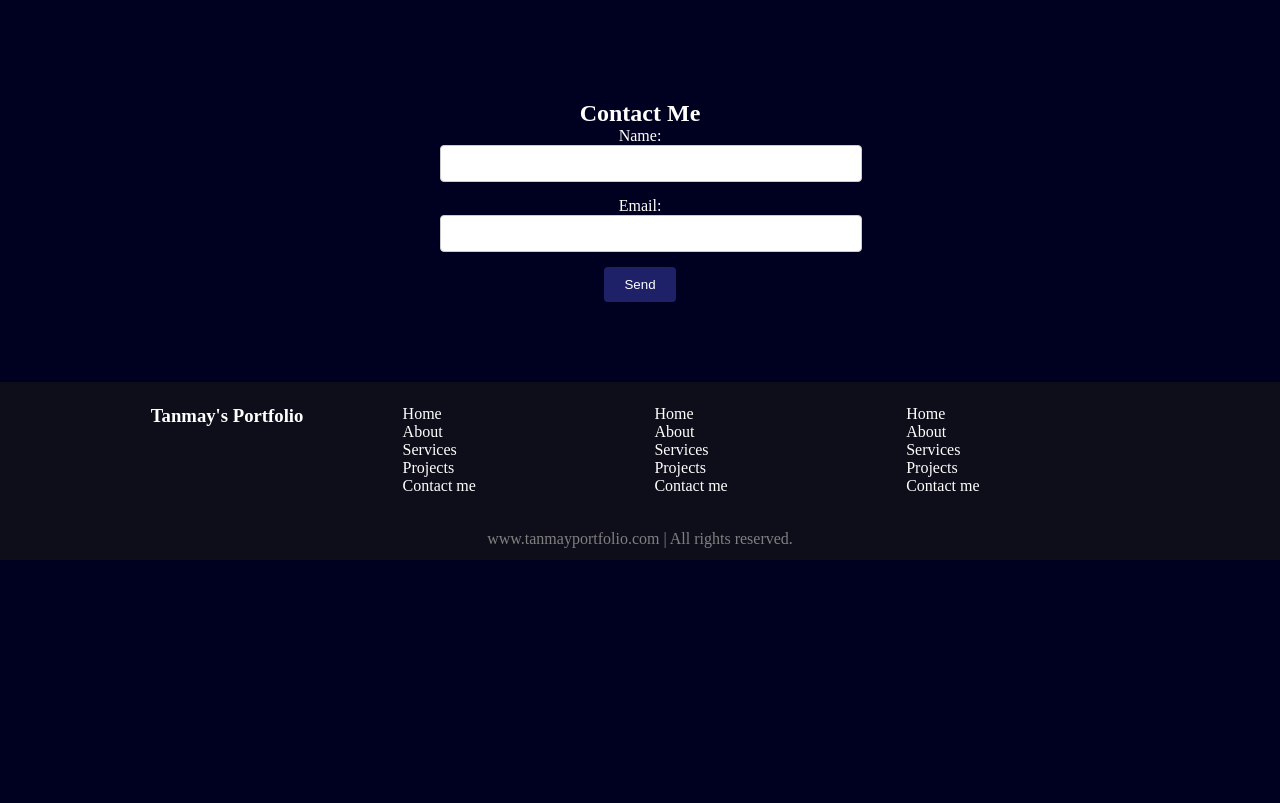
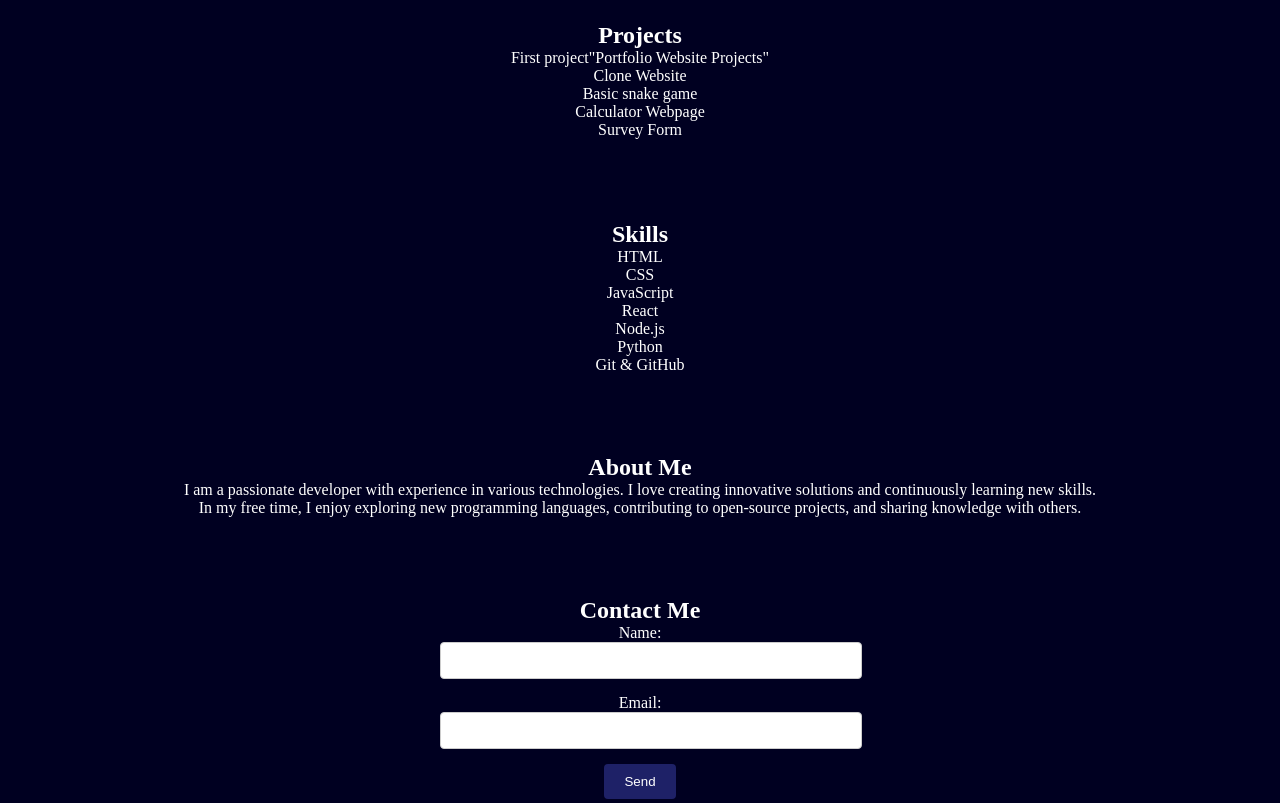
Before and after one commit to tanmay-ign/first-project, a plain HTML site: page index.html in a window 1280 px wide. Shown: the part 1160-1963 px from the top of the page. Before the commit the page ends 1720 px from the top, so only its background shows below. Drawn offline with nearby package versions, Linux system fonts and the light colour scheme.

Commit message:
Update index.html

```diff
--- a/index.html
+++ b/index.html
@@ -5,6 +5,9 @@
     <meta name="viewport" content="width=device-width, initial-scale=1.0">
     <title>Tanmay's Portfolio</title>
     <style>
+        html {
+            scroll-behavior: smooth;
+        }
         * {
             margin: 0;
             padding: 0;
@@ -153,10 +156,10 @@
             <div class="right "></div>
             <ul>
                 <li><a href="/">Home</a></li>
-                <li><a href="/">About</a></li>
-                <li><a href="/">Services</a></li>
-                <li><a href="/">Projects</a></li>
-                <li><a href="/">Contact me</a></li>
+                <li><a href="#about">About</a></li>
+                <li><a href="#skills">Skills</a></li>
+                <li><a href="#projects">Projects</a></li>
+                <li><a href="#contact">Contact me</a></li>
             </ul>
         </nav>
     </header>
@@ -181,7 +184,7 @@
         <hr>
         <section class="secondsection">
             <span class="text-gray">What I have done so far</span>
-            <h1>Past experience</h1>
+            <h1>Work experience</h1>
 
             <div class="box">
                 <div class="vertical">
@@ -217,15 +220,42 @@
                         Software developer- Youtube (2018-2024)
                 </div>
                 <div class="vertical-desc">
-
                 </div>
                 </div>
+                </div>
+        </section>
 
+        <section class="projects-section" id="projects" style="margin:  0 100px; text-align: center;padding: 2px;">
+            <h1>Projects</h1>
+            <ul style="list-style: none; padding: 0; color: white;">
+                <li>First project"Portfolio Website Projects"</li>
+                <li>Clone Website</li>
+                <li>Basic snake game</li>
+                <li>Calculator Webpage</li>
+                <li>Survey Form</li>
+            </ul>
+        </section>
 
-            </div>
+        <section class="skills-section" id="skills" style="margin: 80px 0; text-align: center;">
+            <h1>Skills</h1>
+            <ul style="list-style: none; padding: 0; color: white;">
+                <li>HTML</li>
+                <li>CSS</li>
+                <li>JavaScript</li>
+                <li>React</li>
+                <li>Node.js</li>
+                <li>Python</li>
+                <li>Git & GitHub</li>
+            </ul>
+        </section>
 
+        <section class="about-section" id="about" style="margin: 80px 0; text-align: center;">
+            <h1>About Me</h1>
+            <p style="color: white;">I am a passionate developer with experience in various technologies. I love creating innovative solutions and continuously learning new skills.</p>
+            <p style="color: white;">In my free time, I enjoy exploring new programming languages, contributing to open-source projects, and sharing knowledge with others.</p>
         </section>
-        <section class="contact-section" style="margin: 80px 0; text-align: center;">
+
+        <section class="contact-section" id="contact" style="margin: 80px 0; text-align: center;"> <!-- Added ID -->
             <h1>Contact Me</h1>
             <form action="#" method="post" style="max-width: 400px; margin: auto;">
                 <div style="margin-bottom: 15px;">
```
Lines whose indentation alone changed are shown as unchanged.
